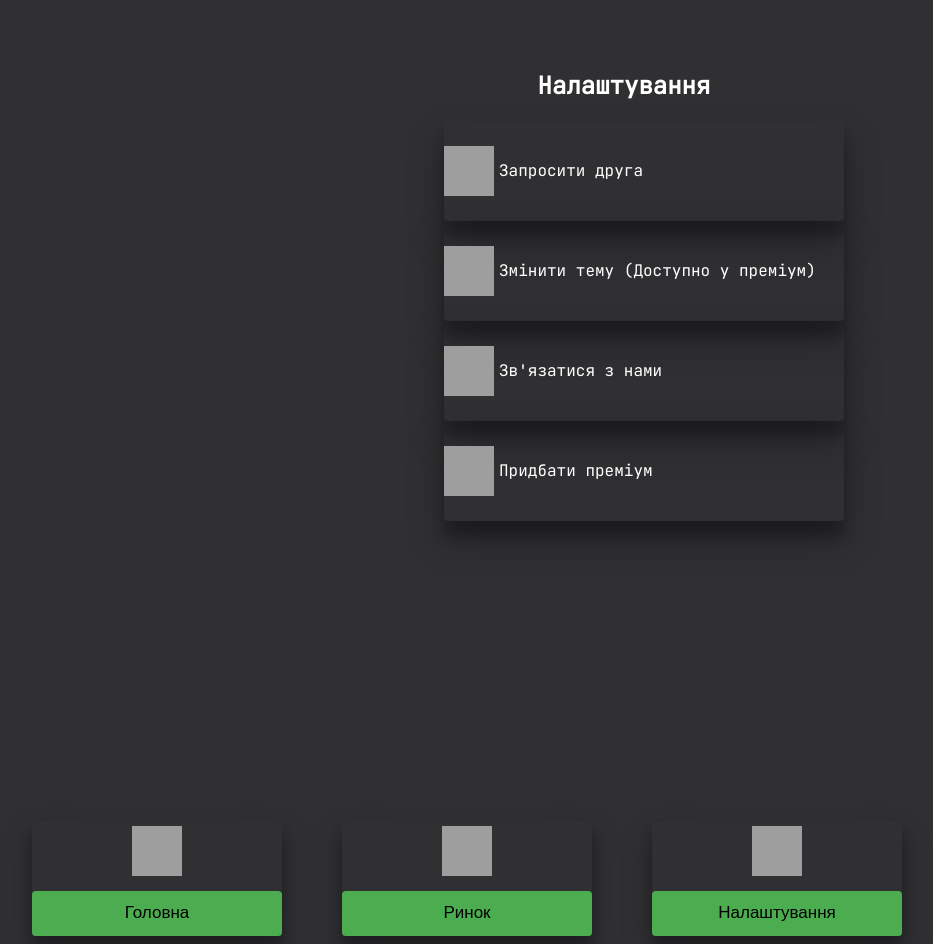
After one commit to f0rd0101/WiseWalletMobileApp_MVP, a Django app: page /settings/ in a window 1280 px wide. The commit adds this page. Shown: the whole page, without its empty margins (16-949 px from the left). Run offline with Django 5.2, Linux system fonts and the light colour scheme; grey boxes are pictures that could not be loaded.

Commit message:
done basic markup of mvp

```diff
--- a/DjangoProject/urls.py
+++ b/DjangoProject/urls.py
@@ -3,9 +3,12 @@ from django.contrib import admin
 from django.urls import path
 from DjangoProject.view import main_view
 from DjangoProject.view import login_page
+from DjangoProject.view import  market_page
+from DjangoProject.view import settings_page
 urlpatterns = [
     path('admin/', admin.site.urls),
     path('',main_view, name='home'),
     path('login/',login_page, name='login'),
-
+    path('market/',market_page, name='market'),
+    path('settings/',settings_page, name='settings'),
 ]
--- a/DjangoProject/view.py
+++ b/DjangoProject/view.py
@@ -5,3 +5,8 @@ def main_view(request):
 
 def login_page(request):
     return render(request, 'login.html')
+
+def market_page(request):
+    return render(request, 'market.html')
+def settings_page(request):
+    return render(request, 'settings.html')
--- /dev/null
+++ b/static/css/settings.css
@@ -0,0 +1,57 @@
+body{
+    background-color: #303033;
+    font-family: 'JetBrains Mono', monospace;
+}
+.h2_title{
+    padding-top: 50px;
+    display: flex;
+    justify-content: center;
+    color: white;
+    align-items: center;
+}
+.ul_settings{
+    list-style: none;
+    display: flex;
+    flex-direction: column;
+  align-items: center;
+.p_settings{
+    color: white;
+}
+
+}
+.li_settings{
+ display: flex;
+box-shadow: rgba(0, 0, 0, 0.3) 0px 19px 38px, rgba(0, 0, 0, 0.22) 0px 15px 12px;
+    width: 400px;
+    height: 100px;
+    border-radius: 4px;
+    align-items: center;
+    gap: 5px;
+}
+/*FOOTER SECTION*/
+.footer-list{
+    display: flex;
+    list-style: none;
+    gap: 60px;
+    margin-bottom: 0;
+    margin-top: 300px;
+}
+.footer-li{
+    display:  flex;
+    flex-direction: column;
+    justify-content: center;
+    align-items: center;
+    box-shadow: rgba(0, 0, 0, 0.25) 0px 14px 28px, rgba(0, 0, 0, 0.22) 0px 10px 10px;
+    padding-top: 5px;
+
+
+}
+.button_footer{
+    margin-top: 15px;
+    width: 250px;
+    height:  45px;
+    border-style: none;
+    border-radius: 4px;
+  background-color: #4bad4f;
+    font-size: 17px;
+}
--- /dev/null
+++ b/templates/settings.html
@@ -0,0 +1,48 @@
+{% load static %}
+<!DOCTYPE html>
+<html lang="en">
+<head>
+     <link rel="stylesheet" href="{% static 'css/settings.css' %}">
+    <link href="https://fonts.googleapis.com/css2?family=JetBrains+Mono&display=swap" rel="stylesheet">
+    <meta charset="UTF-8">
+    <title>Title</title>
+</head>
+<body>
+<h2 class="h2_title">Налаштування</h2>
+<ul class="ul_settings">
+    <li class="li_settings">
+        <img src="{% static 'icons/friend.png' %}" alt="" width="50px" height="50px">
+        <p class="p_settings">Запросити друга</p>
+    </li>
+    <li class="li_settings">
+    <img src="{% static 'icons/change.png' %}" alt="" width="50px" height="50px">
+        <p class="p_settings">Змінити тему (Доступно у преміум)</p>
+    </li>
+    <li class="li_settings">
+         <img src="{% static 'icons/support.png' %}" alt="" width="50px" height="50px">
+        <p class="p_settings">Зв'язатися з нами</p>
+    </li>
+    <li class="li_settings">
+          <img src="{% static 'icons/vip.png' %}" alt="" width="50px" height="50px">
+        <p class="p_settings">Придбати преміум</p>
+    </li>
+</ul>
+<section class="footer-section">
+<footer>
+    <ul class="footer-list">
+        <li class="footer-li" onclick="location.href={% url 'home' %}">
+
+            <img src="{% static 'icons/profile.png' %}" alt="" width="50" height="50"   >
+            <button type="button" class="button_footer">Головна</button></li>
+        <li class="footer-li"  onclick="location.href={% url 'market' %}" >
+             <img src="{% static 'icons/market.png' %}" alt="" width="50" height="50"   >
+
+            <button type="button" class="button_footer">Ринок</button></li>
+        <li class="footer-li"  onclick="location.href={% url 'settings' %}">
+             <img src="{% static 'icons/settings.png' %}" alt="" width="50" height="50"   >
+            <button type="button" class="button_footer">Налаштування</button></li>
+    </ul>
+</footer>
+</section>
+</body>
+</html>
```
Also changed, not shown: static/css/market.css (added, +62 -0 lines), templates/index.html (+5 -3 lines), templates/market.html (added, +54 -0 lines).
